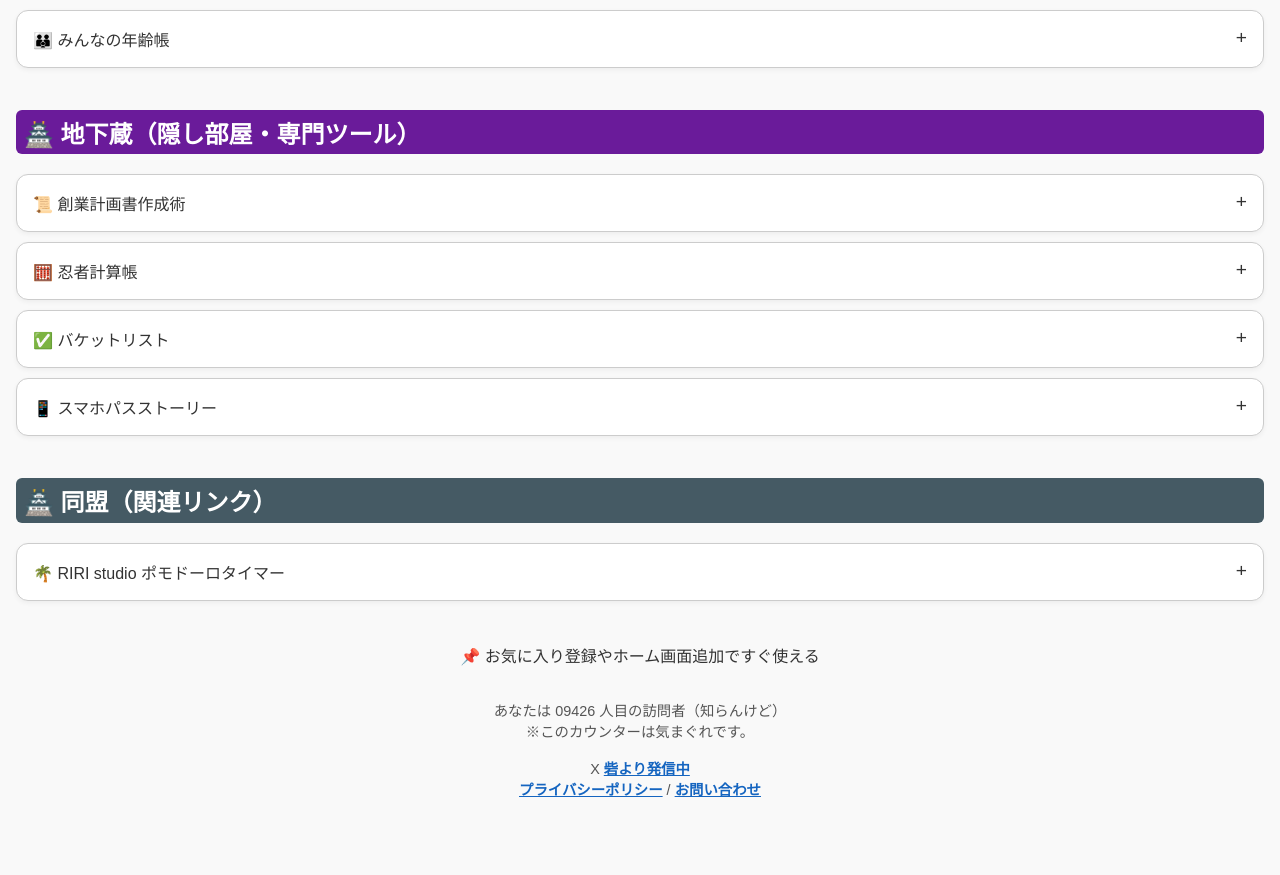
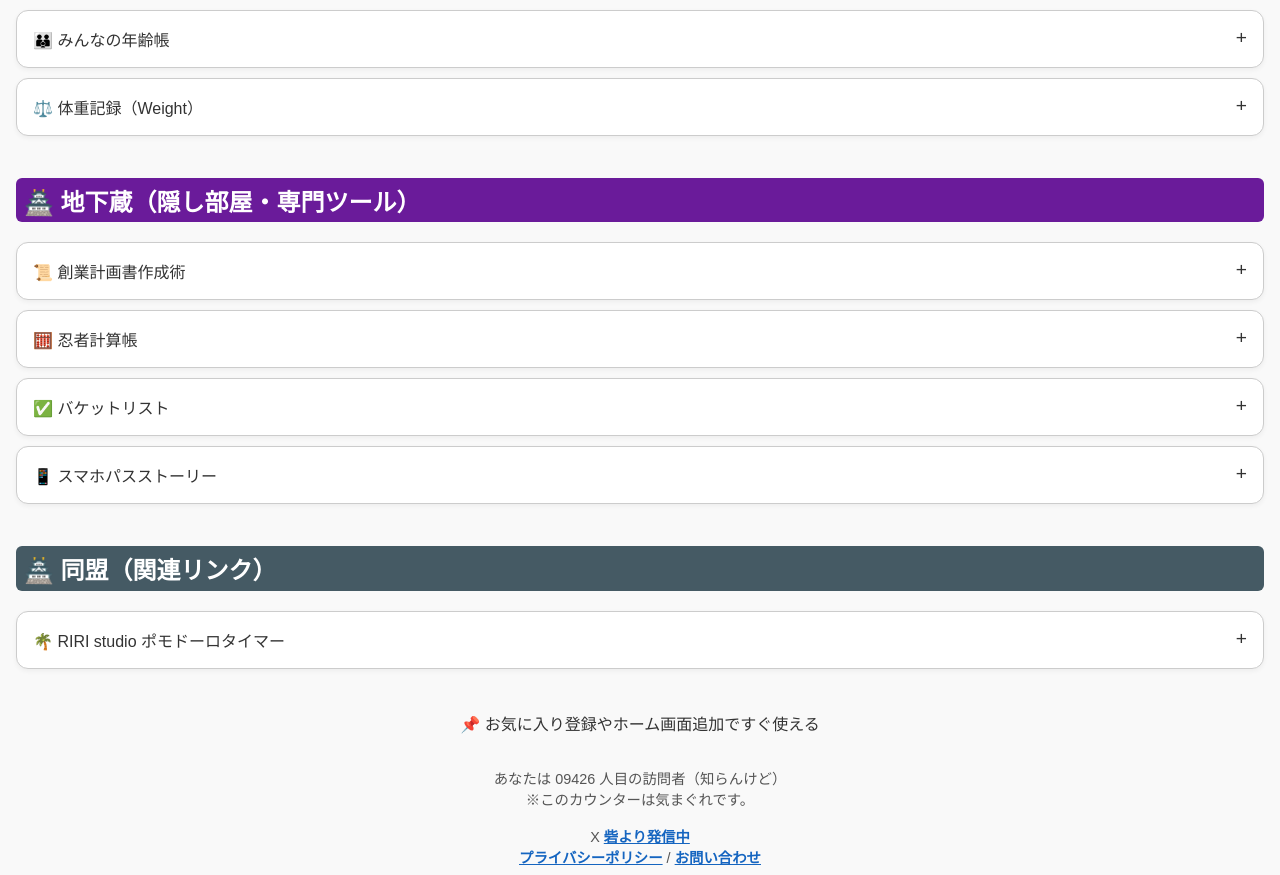
Before and after one commit to kkp-15/webninja-main-test, a plain HTML site: page index.html in a window 1280 px wide. Shown: the part 1474-2349 px from the top of the page. Before the commit the page ends 2289 px from the top, so only its background shows below. Drawn offline with Linux system fonts and the light colour scheme.

Commit message:
Update index.html

```diff
--- a/index.html
+++ b/index.html
@@ -262,6 +262,12 @@
   <div class="desc">家族や友人、職場メンバーなど複数人の年齢・誕生日を一覧管理。記念日忘れ防止に。</div>
 </div>
 
+ <div class="accordion">⚖️ 体重記録（Weight）</div>
+<div class="panel">
+  <a class="link" href="https://weight.kkpwebninja.com/" target="_blank" rel="noopener">▶ このツールを使ってみる</a>
+  <div class="desc">毎日の体重をシンプルに記録・グラフ化できるダイエットサポートツール。入力は任意、履歴はすぐ確認でき、健康管理の第一歩に。</div>
+</div>
+
 <!-- 地下蔵 -->
 <h2 id="chikagura">🏯 地下蔵（隠し部屋・専門ツール）</h2>
 
```
